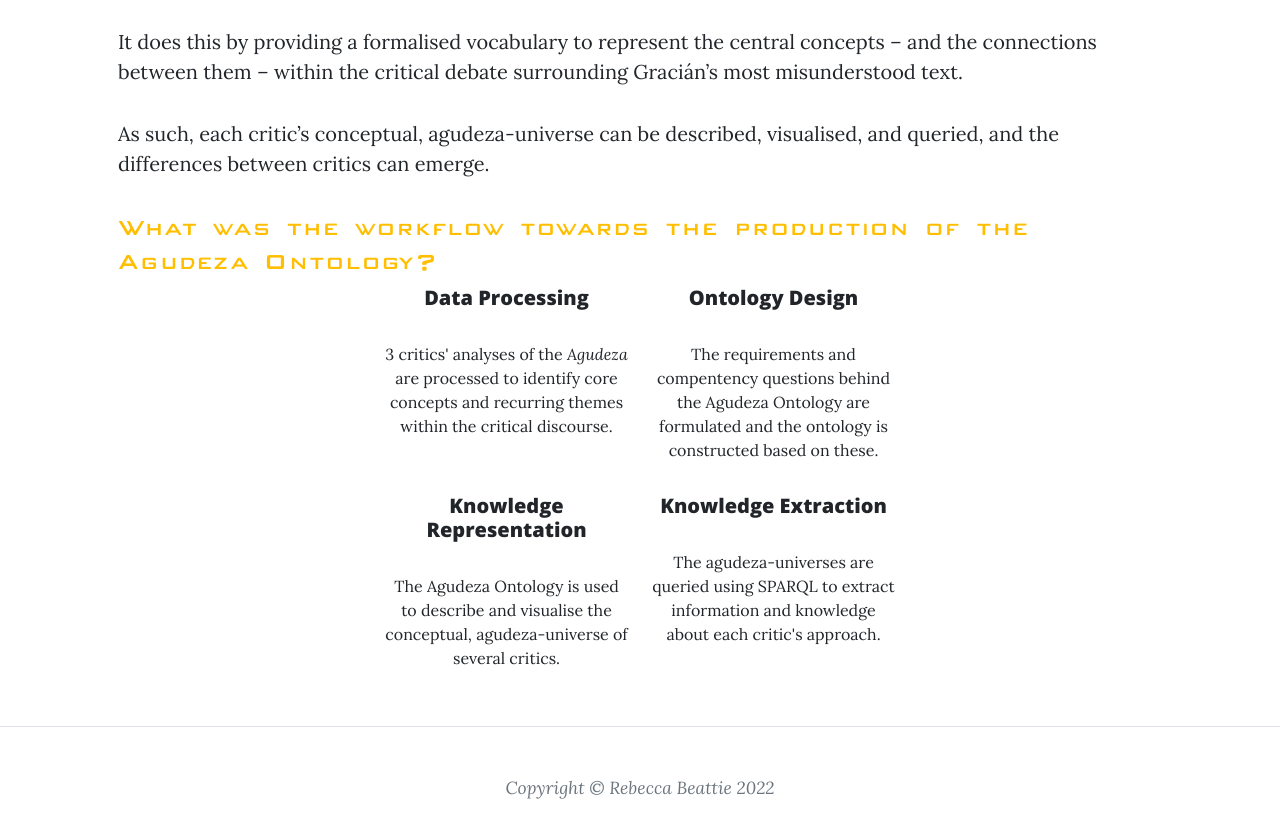
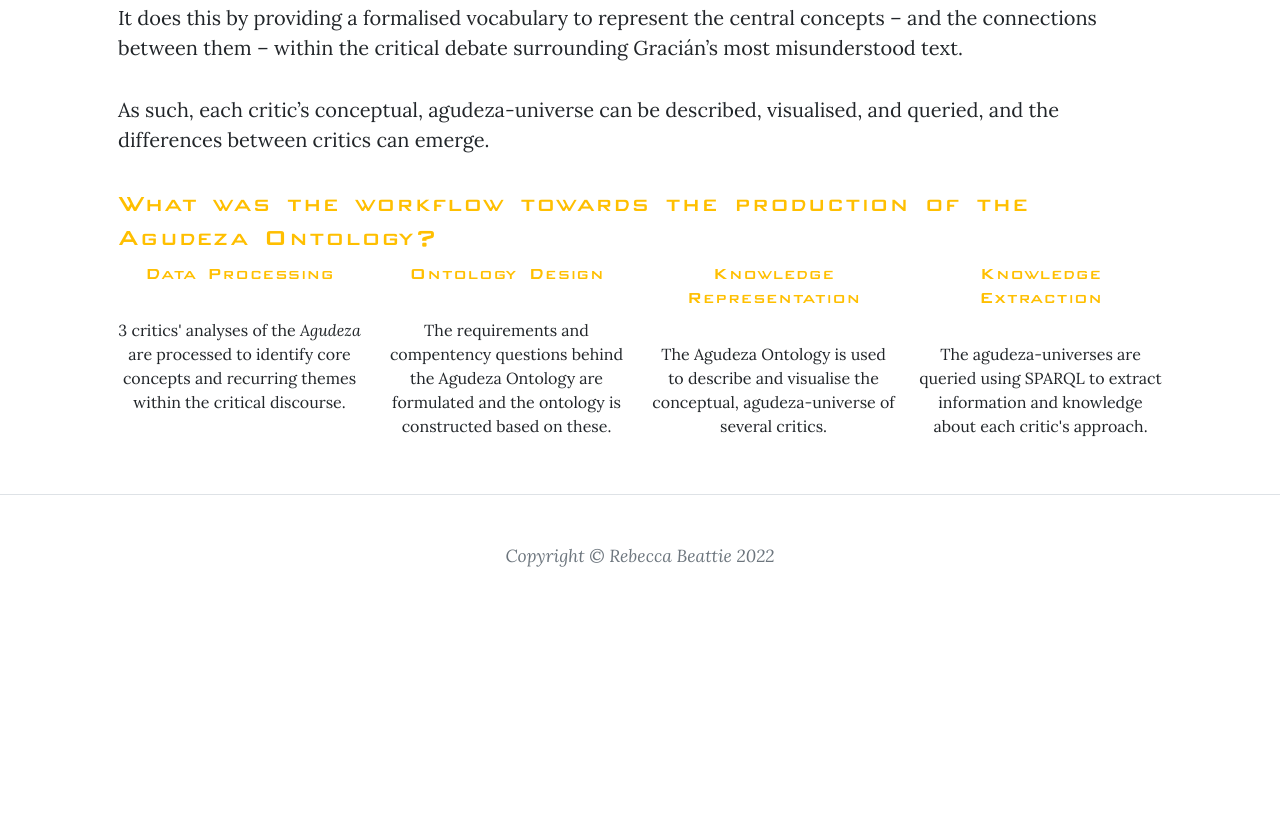
Before and after one commit to AgudezaOntology/home, a website: page dist/index.html in a window 1280 px wide. Shown: the part 1842-2680 px from the top of the page. After the commit the page ends 2459 px from the top, so only its background shows below. Drawn offline with nearby package versions, Linux system fonts and the light colour scheme.

Commit message:
EditWorkflow

```diff
--- a/dist/index.html
+++ b/dist/index.html
@@ -59,13 +59,13 @@
                 <div class="row gx-4 gx-lg-5 justify-content-center">
 			<h3 style="font-family:HeaderFont; color:#ffbf00">Who is Baltasar Gracián and what is the <i>Agudeza y arte de ingenio</i>?</h3>
 			<div class="row justify-content-center">
-				<div class="col-md-3 col-sm-12 text-center mb-5 mr-2" style="height=350px">
+				<div class="col-md-3 col-sm-12 text-center mb-4 mr-2" style="height=350px">
 					<img src="ArtedeIngenioEdit.png" height="335px"></img>
 				</div>
-				<div class="col-md-3 col-sm-12 text-center mb-5" style="height=350px">
+				<div class="col-md-3 col-sm-12 text-center mb-4" style="height=350px">
 					<img src="GraciánPortraitWikipedia.jpg" height="335px"></img>
 				</div>
-				<div class="col-md-3 col-sm-12 text-center mb-5 ml-2" style="height=350px">
+				<div class="col-md-3 col-sm-12 text-center mb-4 ml-2" style="height=350px">
 					<img src="Agudeza_y_arte_de_ingenio_1648.jpg" height="335px"></img>
 				</div>
 			</div><br>
@@ -82,21 +82,19 @@
 			<h3 style="font-family:HeaderFont; color:#ffbf00">What was the workflow towards the production of the Agudeza Ontology?</h3>
 	    		<div class="row justify-content-center">
 				<div class="col-md-3 col-sm-12 text-center">
-					<h5 style=""font-family:HeaderFont; color:#ffbf00"">Data Processing</h5>
+					<h5 style="font-family:HeaderFont; color:#ffbf00">Data Processing</h5>
 					<p style="font-size:12pt">3 critics' analyses of the <i>Agudeza</i> are processed to identify core concepts and recurring themes within the critical discourse.</p>
 				</div>
 				<div class="col-md-3 col-sm-12 text-center">
-					<h5 style=""font-family:HeaderFont; color:#ffbf00"">Ontology Design</h5>
+					<h5 style="font-family:HeaderFont; color:#ffbf00">Ontology Design</h5>
 					<p style="font-size:12pt">The requirements and compentency questions behind the Agudeza Ontology are formulated and the ontology is constructed based on these.</p>
 				</div>
-	    		</div>
-	    		<div class="row justify-content-center">
 				<div class="col-md-3 col-sm-12 text-center">
-					<h5 style=""font-family:HeaderFont; color:#ffbf00"">Knowledge Representation</h5>
+					<h5 style="font-family:HeaderFont; color:#ffbf00">Knowledge Representation</h5>
 					<p style="font-size:12pt">The Agudeza Ontology is used to describe and visualise the conceptual, agudeza-universe of several critics.</p>
 				</div>
 				<div class="col-md-3 col-sm-12 text-center">
-					<h5 style=""font-family:HeaderFont; color:#ffbf00"">Knowledge Extraction</h5>
+					<h5 style="font-family:HeaderFont; color:#ffbf00">Knowledge Extraction</h5>
 					<p style="font-size:12pt">The agudeza-universes are queried using SPARQL to extract information and knowledge about each critic's approach.</p>
 				</div>
 	    		</div>
```
